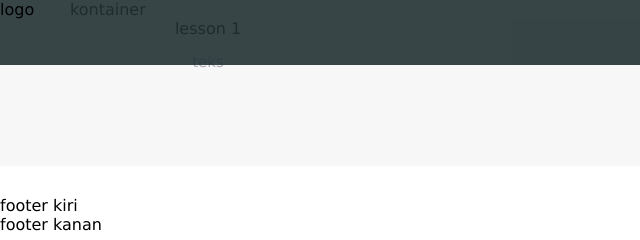
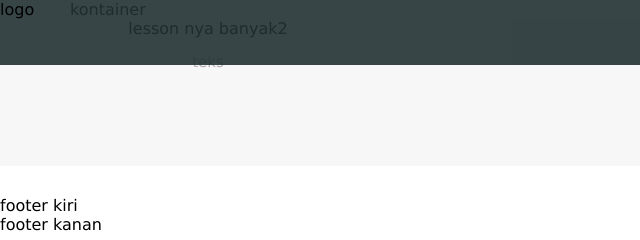
Before and after one commit to kelasberat88/monefy, a plain HTML site: page index.html in a window 1280 px wide. Shown: the full height of the page, 0-640 px from the left. Drawn offline with Linux system fonts and the light colour scheme.

Commit message:
keluar gak

```diff
--- a/index.html
+++ b/index.html
@@ -27,7 +27,7 @@
       <div class="lessons">
         <div class="lesson">
           <div class="lesson-icon">
-            lesson 1
+            lesson nya banyak2
           </div>
             <p class="text-contents">teks</p>
         </div>
```
